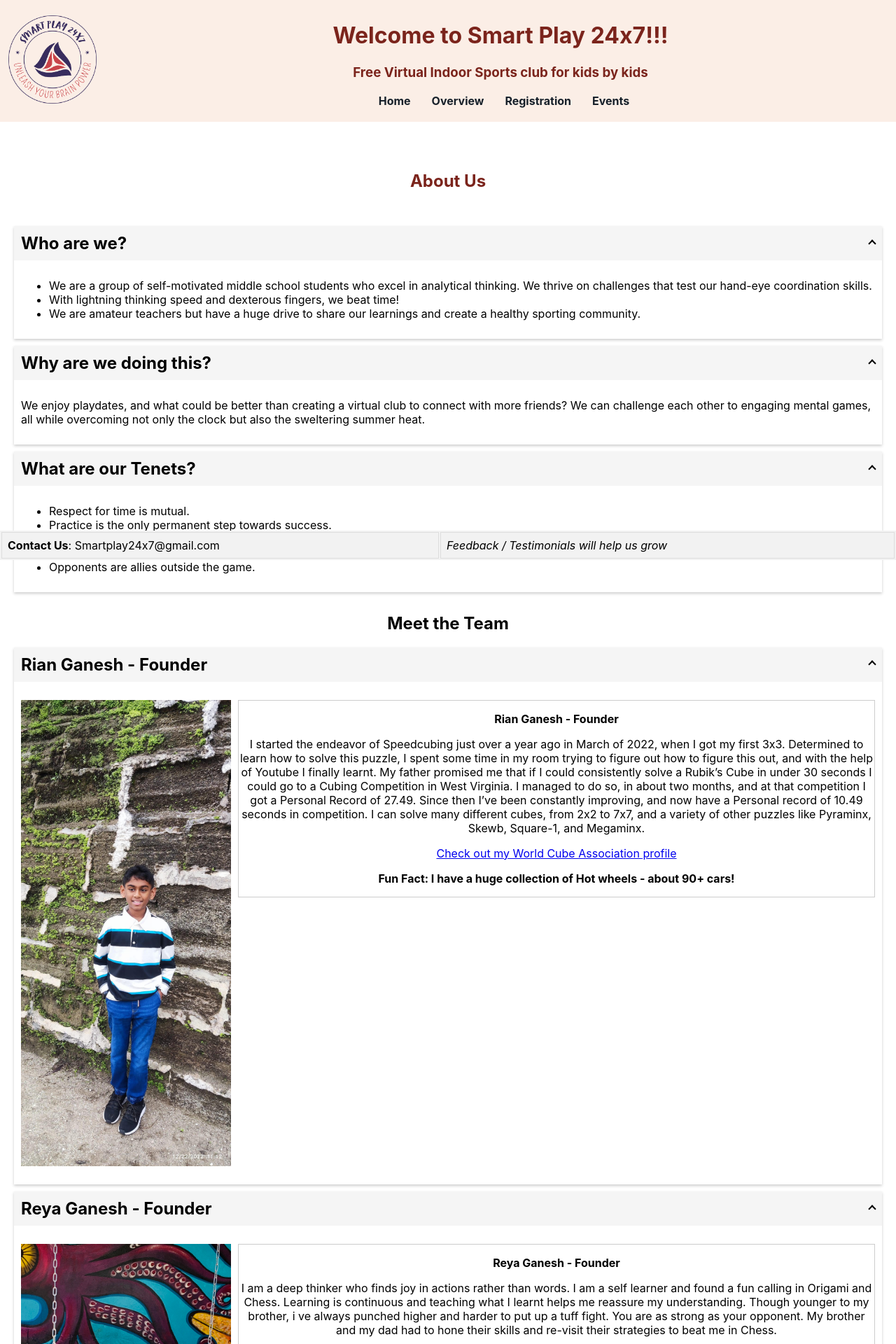
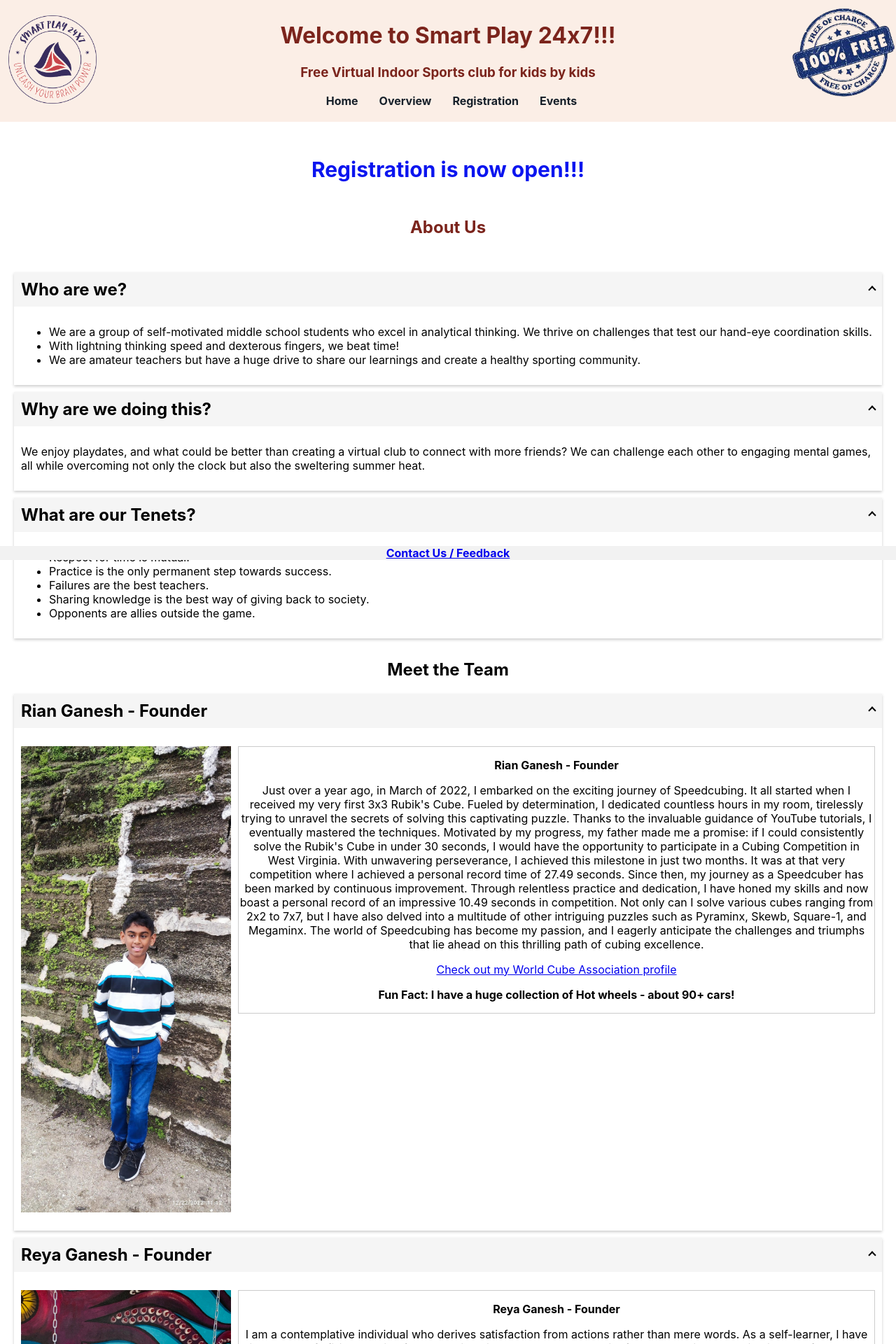
Before and after one commit to gane-dev/smartplay24x7, a React (Create React App) app: page / in a window 1280 px wide. Shown: the top 1920 px of the page at 70% size. Built offline with nearby package versions, Linux system fonts and the light colour scheme.

Commit message:
fix errors

```diff
--- a/src/App.css
+++ b/src/App.css
@@ -218,6 +218,56 @@ button {
 .logo {
   float: left;
 }
+.logo-right {
+  float: right;
+}
 h1 {
   color: #7b241c;
 }
+.registration {
+  color: #0b15ef;
+  font-size:30px;
+  font-weight: bolder;
+  text-align: center;
+}
+.marquee {
+  width: 100%;
+  overflow: hidden;
+  white-space: nowrap;
+}
+
+.marquee p {
+  display: inline-block;
+  margin: 0;
+  padding: 0 10px;
+  animation: marquee 10s linear infinite;
+}
+
+@keyframes marquee {
+  0% { transform: translateX(100%); }
+  100% { transform: translateX(-100%); }
+}
+.flex-container {
+  display: flex;
+  flex-direction: column;
+}
+
+.row {
+  display: flex;
+  justify-content: space-between;
+}
+
+.cell {
+  border: 1px solid black;
+  padding: 10px;
+}
+
+.flex-container {
+  display: flex;
+}
+
+.flex-item {
+  flex: 0 0 200px; /* Set fixed width for each cell */
+  border: 1px solid #000;
+  padding: 10px;
+}
--- a/src/App.js
+++ b/src/App.js
@@ -10,6 +10,13 @@ function App() {
   return (
     <div className="app">
       <header className="header">
+        <div className="logo-right">
+          <img
+            src={process.env.PUBLIC_URL + "/freeofcharge-removebg-preview.png"}
+            alt="Sample"
+            className="image-logo"
+          />
+        </div>
         <div className="logo">
           <img
             src={process.env.PUBLIC_URL + "/logo-transparent-png.png"}
@@ -17,6 +24,7 @@ function App() {
             className="image-logo"
           />
         </div>
+
         <div className="header-div">
           <h1>Welcome to Smart Play 24x7!!!</h1>
           <h3>Free Virtual Indoor Sports club for kids by kids</h3>
@@ -39,6 +47,9 @@ function App() {
         </div>
       </header>
       <main className="content">
+        <div className="registration">
+          <p>Registration is now open!!!</p>
+        </div>
         <section id="home" className="section">
           <h1>About Us</h1>
           <Home></Home>
@@ -48,30 +59,32 @@ function App() {
         <section id="overview" className="section">
           <h1>Overview</h1>
           <h3>
-            All classes are available for participants of ages between 8 to 12
+            Workshops are available for participants of ages between 8 to 12
           </h3>
           <Games></Games>
         </section>
         <section id="registration" className="section">
           <h1>Schedule (All time in EST)</h1>
+          <h3>
+            All Workshops will be run in a virtual format using zoom. Class
+            logistics will be emailed post registration completion
+          </h3>
           <Schedule></Schedule>
         </section>
         <section id="events" className="section">
-          <h1>Summer 2023 Wrap up Tournaments</h1>
+          <h1>Events</h1>
+          <h1 className="registration">Summer 2023 Wrap up Tournaments</h1>
           <Events></Events>
         </section>
       </main>
       <footer className="footer">
-        <table className="no-border">
-          <tr>
-            <td>
-              <b>Contact Us</b>: Smartplay24x7@gmail.com
-            </td>
-            <td>
-              <i>Feedback / Testimonials will help us grow</i>
-            </td>
-          </tr>
-        </table>
+        <a
+          href="https://forms.gle/NiLwgA9Zs1tHCrzq8"
+          target="_blank"
+          rel="noreferrer"
+        >
+          <b>Contact Us / Feedback</b>
+        </a>
       </footer>
     </div>
   );
--- a/src/Chess.js
+++ b/src/Chess.js
@@ -15,7 +15,7 @@ const Chess = () => {
       </p>
       <table>
         <tr>
-          <td>Introductory</td>
+          <td>Pre-Beginner</td>
           <td>Need to learn the rules of chess</td>
         </tr>
         <tr>
--- a/src/ChessSchedule.js
+++ b/src/ChessSchedule.js
@@ -13,16 +13,16 @@ const ChessSchedule = () => {
         <b>Instructor Name</b>: Reya Ganesh & Rian Ganesh
       </p>
       <p>
-        <b>Session Name: Introductory (June 19, 26, July 3, 10, 17, 24, 31)</b>
+        <b>Pre-Beginner Workshop (June 19 -June 23) </b> 10:00 am - 10:45 am
       </p>
-      <p>Classes run every Monday 9:00am- 9:45 am</p>
       <p>
         <b>Challenge Time</b>: Find players of your skill level and play against
         them in a safe virtual room.
       </p>
       <p>
-        <b>Beginners (M-F 2:00pm - 2:30pm)</b>
+        <b>Beginners (M-F 2:00pm - 2:30pm)</b>:
       </p>
+
       <p>
         <a
           href="https://www.chess.com/club/smart-play-24x7-beginners"
@@ -69,10 +69,7 @@ const ChessSchedule = () => {
         </a>
       </p>
       <br></br>
-      <Button
-        label="Register"
-        url="https://docs.google.com/forms/d/e/1FAIpQLSeyqz18d0VCh2unggTXsvu9OsIdafldKxgaqd7CT_hZDqboKA/viewform?usp=share_link"
-      />
+      <Button label="Register" url="https://forms.gle/skDLeZbvjchuasTM6" />
     </div>
   );
 };
--- a/src/Events.js
+++ b/src/Events.js
@@ -1,9 +1,10 @@
+import Button from "./Button";
 const Events = ({ image, text }) => {
   return (
     <div className="events">
       <p>
-        Aug 4 Friday - will be our last day of this season. We plan to host
-        in-person tournament events with all our participants.
+        July 29th Saturday - will be our last day of this season. We plan to
+        host in-person tournament events with all our participants.
       </p>
       <p> Time: 6:00 - 7:30 pm in Clarksburg</p>
       <p>
@@ -16,9 +17,10 @@ const Events = ({ image, text }) => {
       <p>
         <b>Rewards</b>
       </p>
-      <p>All participants will get a participation certificates.</p>
+      <p>All participants will get a participation certificate.</p>
       <p> Prizes for tournament winners !!!</p>
       <p>Pizza on us!!!</p>
+      <Button label="Signup" url="https://forms.gle/WAm6joPnqpxmAEby7" />
     </div>
   );
 };
--- a/src/OrigamiSchedule.js
+++ b/src/OrigamiSchedule.js
@@ -11,39 +11,33 @@ const OrigamiSchedule = ({ image, text }) => {
         projects.
       </p>
 
+      <p>Workshop runs from July 10 - July 28, M-Thur 10:00 am to 10:30 am</p>
       <p>
         <b>Monday 10:00am - 10:30am</b>
       </p>
       <p>
-        (June 19 - Crane, 26 - Ninja Star July 3 - Butterfly, 10- Tulips, 17-
-        box with lid, 24 - Boat that floats, 31 -Rabbit)
+        Crane, Ninja Star, Butterfly, Tulips, box with lid, Boat that floats,
+        Rabbit
       </p>
       <p>
         <b>Tuesday 10:00am - 10:30am</b>
       </p>
       <p>
-        (June 20- Dinosaur, 27 - Parrot July 11- Peacock, 18 - shark, 25 -
-        Penguins book mark Aug 1-elephant bookmark)
+        Dinosaur, Parrot, Peacock, shark, Penguins book mark , elephant bookmark
       </p>
       <p>
         <b>Wednesday 10:00am - 10:30am</b>
       </p>
-      <p>
-        (June 21- Lotus, 28 - cat bookmark July 12 - Frog, 19 - airplane, 26 -
-        wallet Aug 2 - heart)
-      </p>
+      <p>Lotus, cat bookmark , Frog, Airplane, Wallet , heart</p>
       <p>
         <b>Thursday 10:00am - 10:30am</b>
       </p>
       <p>
-        (June 22 - Envelope , 29 - Basketball Court with hoops July 13 - Iris
-        Flower, 20 - Twitter bird , 27 - Koi Fish Aug 3 - Human)
+        Envelope , Basketball Court with hoops , Iris Flower, Twitter bird , Koi
+        Fish Human
       </p>
       <br></br>
-      <Button
-        label="Register"
-        url="https://docs.google.com/forms/d/e/1FAIpQLScd-85US7cGjC1HIs3k72vzEfEpgFmX9n5HPC6q9GM9Dkqdcg/viewform?usp=share_link"
-      />
+      <Button label="Register" url="https://forms.gle/SnoGiPozkwCRXEp3A" />
     </div>
   );
 };
--- a/src/Reya.js
+++ b/src/Reya.js
@@ -5,13 +5,16 @@ const Reya = () => {
         <b>Reya Ganesh - Founder</b>
       </p>
       <p>
-        I am a deep thinker who finds joy in actions rather than words. I am a
-        self learner and found a fun calling in Origami and Chess. Learning is
-        continuous and teaching what I learnt helps me reassure my
-        understanding. Though younger to my brother, i ve always punched higher
-        and harder to put up a tuff fight. You are as strong as your opponent.
-        My brother and my dad had to hone their skills and re-visit their
-        strategies to beat me in Chess.
+        I am a contemplative individual who derives satisfaction from actions
+        rather than mere words. As a self-learner, I have discovered a
+        fulfilling passion for both Origami and Chess. The pursuit of knowledge
+        is an ongoing journey for me, and sharing what I have learned serves as
+        a means to solidify my own understanding. Despite being younger than my
+        brother, I have always risen to the occasion, delivering powerful blows
+        in order to put up a formidable fight. I firmly believe that one's
+        strength is measured by the challenges faced. Both my brother and my
+        father have had to refine their skills and revisit their strategies in
+        order to surpass me in the game of Chess.
       </p>
       <a
         href="https://www.worldcubeassociation.org/persons/2022GANE03"
--- a/src/Rian.js
+++ b/src/Rian.js
@@ -5,17 +5,26 @@ const Rian = () => {
         <b>Rian Ganesh - Founder</b>
       </p>
       <p>
-        I started the endeavor of Speedcubing just over a year ago in March of
-        2022, when I got my first 3x3. Determined to learn how to solve this
-        puzzle, I spent some time in my room trying to figure out how to figure
-        this out, and with the help of Youtube I finally learnt. My father
-        promised me that if I could consistently solve a Rubik’s Cube in under
-        30 seconds I could go to a Cubing Competition in West Virginia. I
-        managed to do so, in about two months, and at that competition I got a
-        Personal Record of 27.49. Since then I’ve been constantly improving, and
-        now have a Personal record of 10.49 seconds in competition. I can solve
-        many different cubes, from 2x2 to 7x7, and a variety of other puzzles
-        like Pyraminx, Skewb, Square-1, and Megaminx.
+        Just over a year ago, in March of 2022, I embarked on the exciting
+        journey of Speedcubing. It all started when I received my very first 3x3
+        Rubik's Cube. Fueled by determination, I dedicated countless hours in my
+        room, tirelessly trying to unravel the secrets of solving this
+        captivating puzzle. Thanks to the invaluable guidance of YouTube
+        tutorials, I eventually mastered the techniques. Motivated by my
+        progress, my father made me a promise: if I could consistently solve the
+        Rubik's Cube in under 30 seconds, I would have the opportunity to
+        participate in a Cubing Competition in West Virginia. With unwavering
+        perseverance, I achieved this milestone in just two months. It was at
+        that very competition where I achieved a personal record time of 27.49
+        seconds. Since then, my journey as a Speedcuber has been marked by
+        continuous improvement. Through relentless practice and dedication, I
+        have honed my skills and now boast a personal record of an impressive
+        10.49 seconds in competition. Not only can I solve various cubes ranging
+        from 2x2 to 7x7, but I have also delved into a multitude of other
+        intriguing puzzles such as Pyraminx, Skewb, Square-1, and Megaminx. The
+        world of Speedcubing has become my passion, and I eagerly anticipate the
+        challenges and triumphs that lie ahead on this thrilling path of cubing
+        excellence.
       </p>
       <a
         href="https://www.worldcubeassociation.org/persons/2022GANE01"
--- a/src/SpeedCubing.js
+++ b/src/SpeedCubing.js
@@ -26,7 +26,7 @@ const SpeedCubing = () => {
       </p>
       <p>
         If you are new to cubing, we recommend the following order - 3x3, 2x2,
-        Pyraminx, 3x3 One Handed
+        Pyraminx
       </p>
       <p>Suit your proficiency level by checking the matrix.</p>
       <table>
@@ -48,12 +48,7 @@ const SpeedCubing = () => {
           <td></td>
           <td></td>
         </tr>
-        <tr>
-          <td>3x3 One Handed</td>
-          <td></td>
-          <td></td>
-          <td></td>
-        </tr>
+
         <tr>
           <td>Pyraminx</td>
           <td></td>
```
Also changed, not shown: src/SpeedSchedule.js (+15 -26 lines), public/freeofcharge-removebg-preview.png (added).
